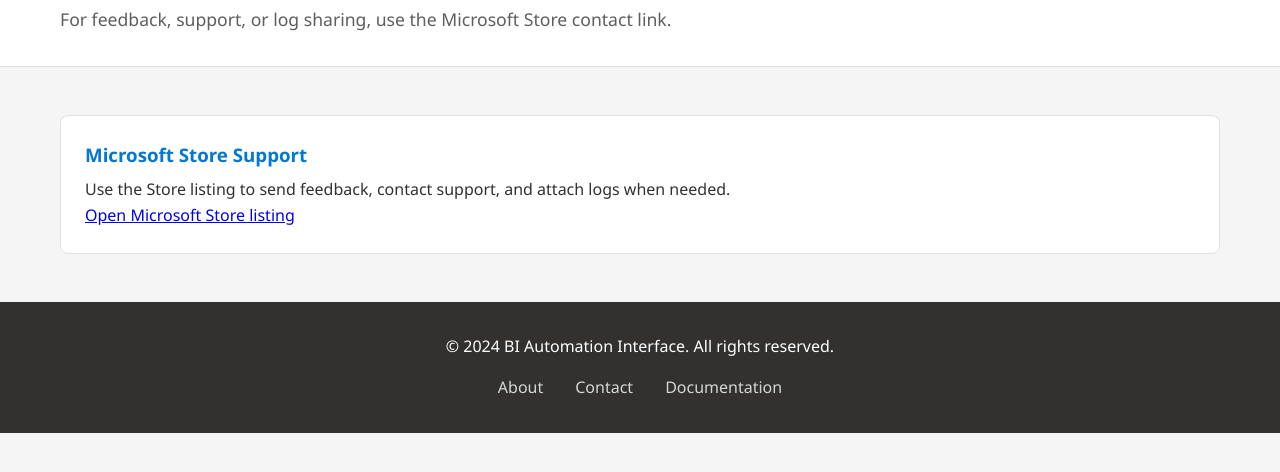
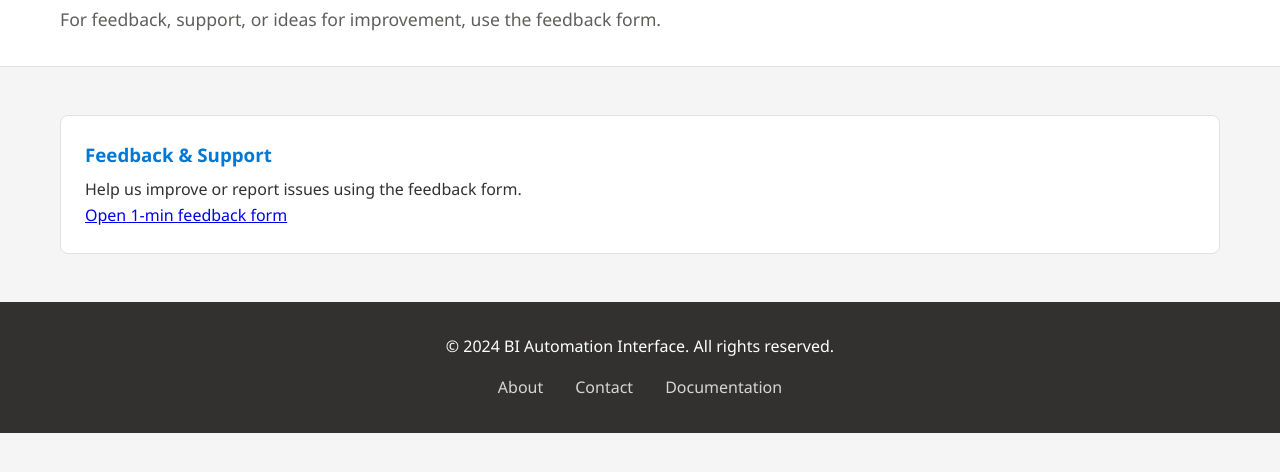
Before and after one commit to zhanmic/PowerBAIWebsite, a plain HTML site: page docs/contact.html in a window 1280 px wide. Shown: the part 186-658 px from the top of the page. Drawn offline with Linux system fonts and the light colour scheme.

Commit message:
Revise contact.html and index.html to enhance user feedback options. Update contact section to direct users to a feedback form instead of Microsoft Store support, and add a feedback prompt in the index page hero section with a link to the form.

```diff
--- a/docs/contact.html
+++ b/docs/contact.html
@@ -26,16 +26,16 @@
     <section class="page-hero">
         <div class="container">
             <h1>Contact</h1>
-            <p>For feedback, support, or log sharing, use the Microsoft Store contact link.</p>
+            <p>For feedback, support, or ideas for improvement, use the feedback form.</p>
         </div>
     </section>
 
     <section class="page-section">
         <div class="container">
             <div class="content-card">
-                <h3>Microsoft Store Support</h3>
-                <p>Use the Store listing to send feedback, contact support, and attach logs when needed.</p>
-                <p><a href="https://apps.microsoft.com/detail/9NP7JGN357HW">Open Microsoft Store listing</a></p>
+                <h3>Feedback & Support</h3>
+                <p>Help us improve or report issues using the feedback form.</p>
+                <p><a href="https://forms.gle/piK3qLWumUg3LAJ26" target="_blank" rel="noopener noreferrer">Open 1-min feedback form</a></p>
             </div>
         </div>
     </section>
```
Also changed, not shown: docs/index.html (+4 -0 lines).
